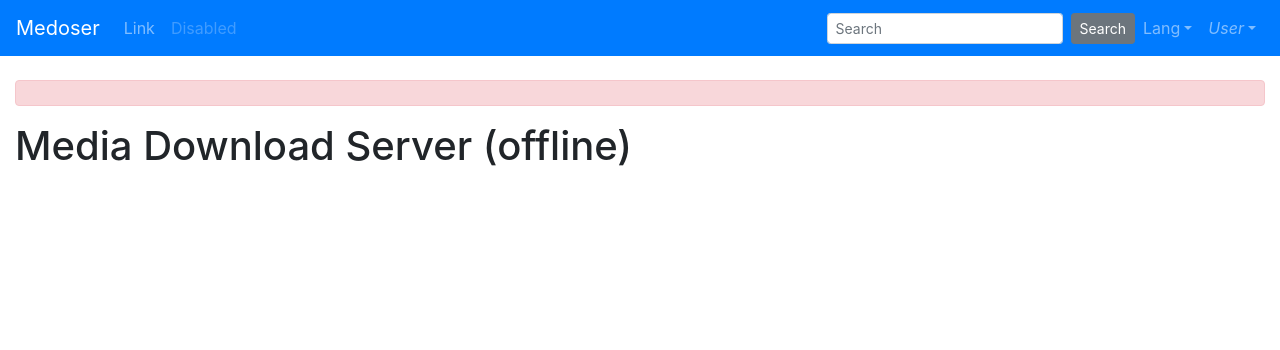
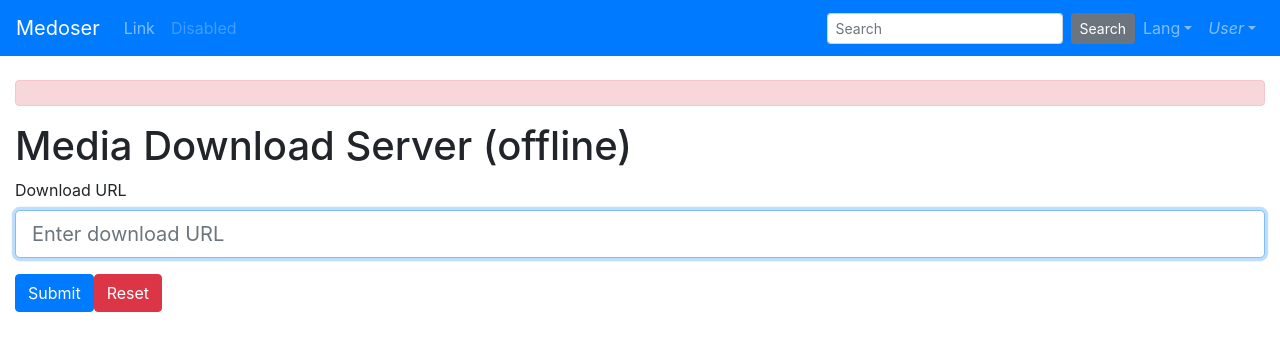
Before and after one commit to cakebake/medoser, a Nuxt app: page / in a window 1280 px wide. Shown: the top 350 px of the page. Built offline with nearby package versions, Linux system fonts and the light colour scheme; no server answers.

Commit message:
Adds own form component

```diff
--- /dev/null
+++ b/components/Form.vue
@@ -0,0 +1,70 @@
+<template>
+  <b-form @submit="submit" @reset="reset" v-if="show">
+    <div class="d-none">
+      <b-form-input id="input-bot" v-model="honeypot" type="text" />
+    </div>
+    <b-form-group id="url" label="Download URL" label-for="url-input">
+      <b-form-input
+        id="url-input"
+        v-model="url"
+        type="text"
+        required
+        placeholder="Enter download URL"
+        size="lg"
+        autofocus
+      />
+    </b-form-group>
+    <b-button type="submit" variant="primary">
+      Submit
+    </b-button>
+    <b-button type="reset" variant="danger">
+      Reset
+    </b-button>
+  </b-form>
+</template>
+
+<script>
+export default {
+  computed: {
+    url: {
+      get () {
+        return this.$store.state.api.form.url
+      },
+      set (value) {
+        this.$store.commit('api/form/url', value)
+      }
+    },
+    honeypot: {
+      get () {
+        return this.$store.state.api.form.honeypot
+      },
+      set (value) {
+        this.$store.commit('api/form/honeypot', value)
+      }
+    },
+    show: {
+      get () {
+        return this.$store.state.api.form.show
+      },
+      set (value) {
+        this.$store.commit('api/form/show', value)
+      }
+    }
+  },
+  methods: {
+    async submit (e) {
+      e.preventDefault()
+      await this.$store.dispatch('api/form/request')
+    },
+    reset (e) {
+      e.preventDefault()
+      this.$store.dispatch('api/form/reset')
+      // trick to reset/clear native browser form validation state
+      this.show = false
+      this.$nextTick(() => {
+        this.show = true
+      })
+    }
+  }
+}
+</script>
--- a/pages/index.vue
+++ b/pages/index.vue
@@ -9,29 +9,8 @@
         <span v-if="status.online">(online)</span>
         <span v-else>(offline)</span>
       </h1>
-      <b-form @submit="onSubmit" @reset="onReset" v-if="showForm && status.online">
-        <div class="d-no ne">
-          <b-form-input id="input-bot" v-model="honeypot" type="text" />
-        </div>
-        <b-form-group id="url" label="Download URL" label-for="url-input">
-          <b-form-input
-            id="url-input"
-            v-model="url"
-            type="text"
-            required
-            placeholder="Enter download URL"
-            size="lg"
-            autofocus
-          />
-        </b-form-group>
-        <b-button type="submit" variant="primary">
-          Submit
-        </b-button>
-        <b-button type="reset" variant="danger">
-          Reset
-        </b-button>
-      </b-form>
-      <div v-if="showForm && status.online" class="row">
+      <form-module />
+      <div v-if="status.online" class="row">
         <div class="col-sm">
           <b-card class="mt-3" header="Form Data">
             <pre class="m-0">{{ form }}</pre>
@@ -48,64 +27,28 @@
 </template>
 
 <script>
+import FormModule from '~/components/Form.vue'
+
 export default {
+  components: {
+    FormModule
+  },
   computed: {
     status () {
       return this.$store.state.api.status
     },
     form () {
       return {
-        url: this.url,
-        honeypot: this.honeypot
+        url: this.$store.state.api.form.url,
+        honeypot: this.$store.state.api.form.honeypot
       }
     },
     response () {
       return this.$store.state.api.form.response
-    },
-    url: {
-      get () {
-        return this.$store.state.api.form.url
-      },
-      set (value) {
-        this.$store.commit('api/form/url', value)
-      }
-    },
-    honeypot: {
-      get () {
-        return this.$store.state.api.form.honeypot
-      },
-      set (value) {
-        this.$store.commit('api/form/honeypot', value)
-      }
-    },
-    showForm: {
-      get () {
-        return this.$store.state.api.form.show
-      },
-      set (value) {
-        this.$store.commit('api/form/show', value)
-      }
     }
   },
   async fetch ({ store, params }) {
     await store.dispatch('api/status/fetch')
-  },
-  methods: {
-    async onSubmit (e) {
-      e.preventDefault()
-      await this.$store.dispatch('api/form/request')
-    },
-    onReset (e) {
-      e.preventDefault()
-      // reset form values
-      this.url = ''
-      this.honeypot = ''
-      // trick to reset/clear native browser form validation state
-      this.showForm = false
-      this.$nextTick(() => {
-        this.showForm = true
-      })
-    }
   }
 }
 </script>
--- a/store/api/form.js
+++ b/store/api/form.js
@@ -21,10 +21,8 @@ export const mutations = {
   show (state, show) {
     state.show = show
   },
-  response (state, { status, message, data }) {
-    state.response.status = status
-    state.response.message = message
-    state.response.data = data
+  response (state, response) {
+    state.response = response
   }
 }
 
@@ -42,5 +40,10 @@ export const actions = {
       const status = typeof e.response !== 'undefined' ? e.response.status : 0
       commit('response', { status, message: e.message, data: null })
     }
+  },
+  reset ({ state, commit }) {
+    commit('url', '')
+    commit('honeypot', '')
+    commit('response', { status: 0, message: null, data: null })
   }
 }
```
